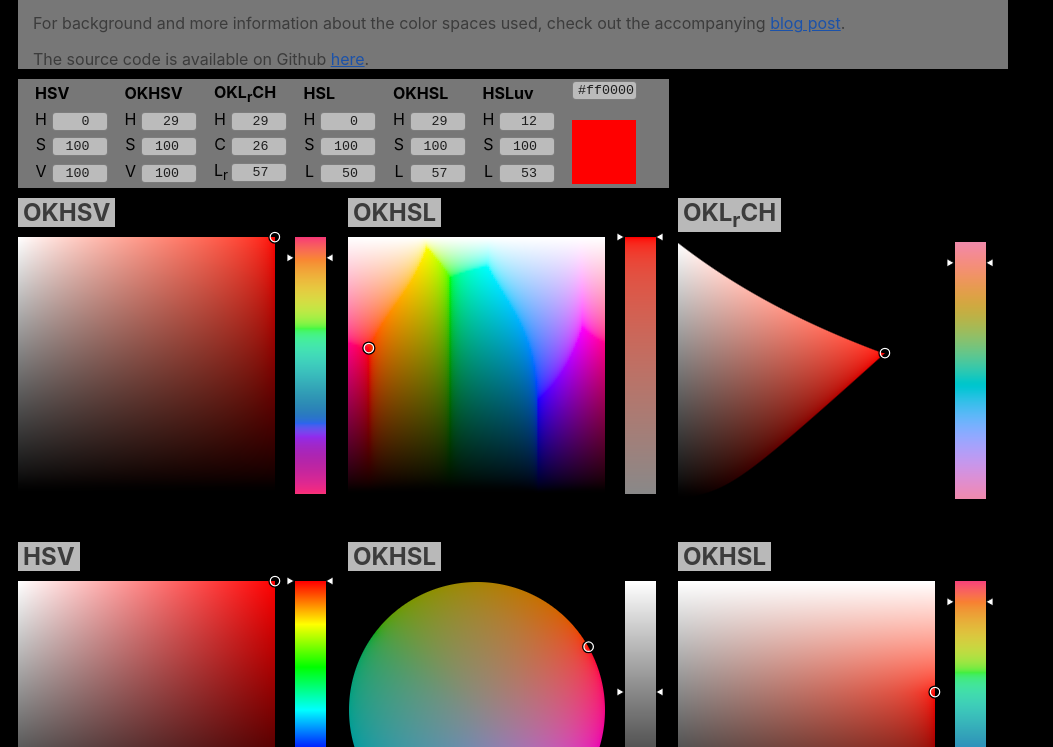
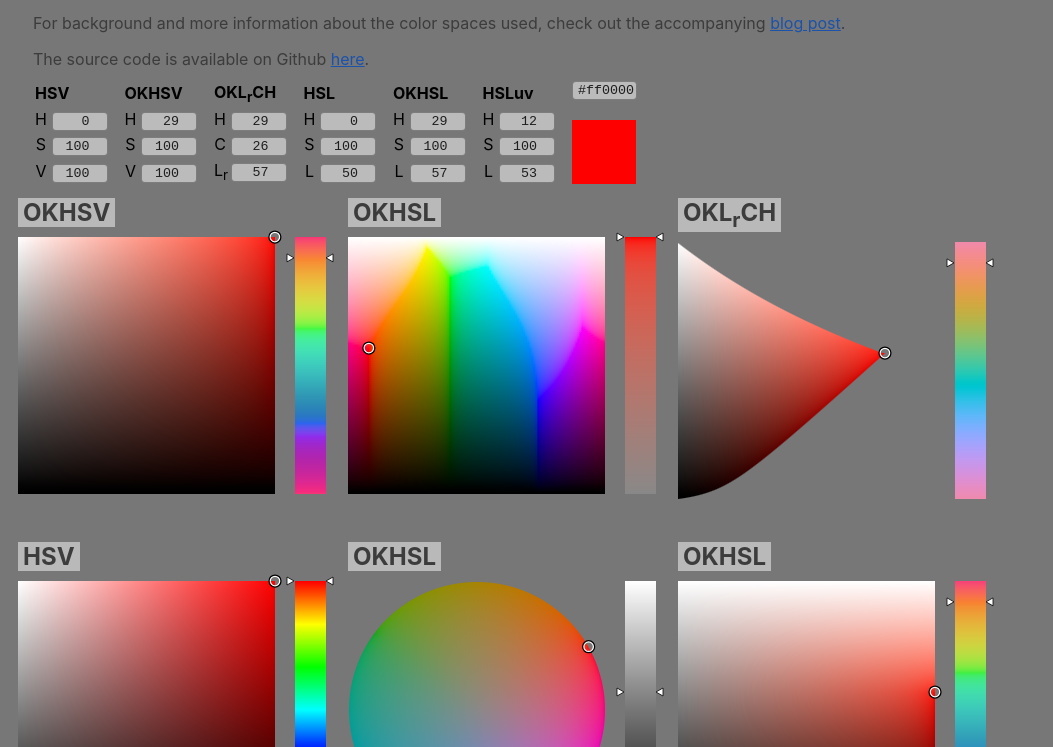
Before and after one commit to alexp-ans/ok-pickers, a plain HTML site: page index.html in a window 1280 px wide. Shown: the part 108-855 px from the top of the page, without its empty margins (0-1053 px from the left). Drawn offline with Linux system fonts and the light colour scheme.

Commit message:
Update style.css

```diff
--- a/style.css
+++ b/style.css
@@ -1,6 +1,6 @@
 body
 {
-    background-color: rgb(0,0,0);
+    background-color: rgb(119,119,119);
     font-family: BlinkMacSystemFont, -apple-system, "Segoe UI", "Roboto", "Oxygen", "Ubuntu", "Cantarell", "Fira Sans", "Droid Sans", "Helvetica Neue", "Helvetica", "Arial", sans-serif;
 }
 h2
```
